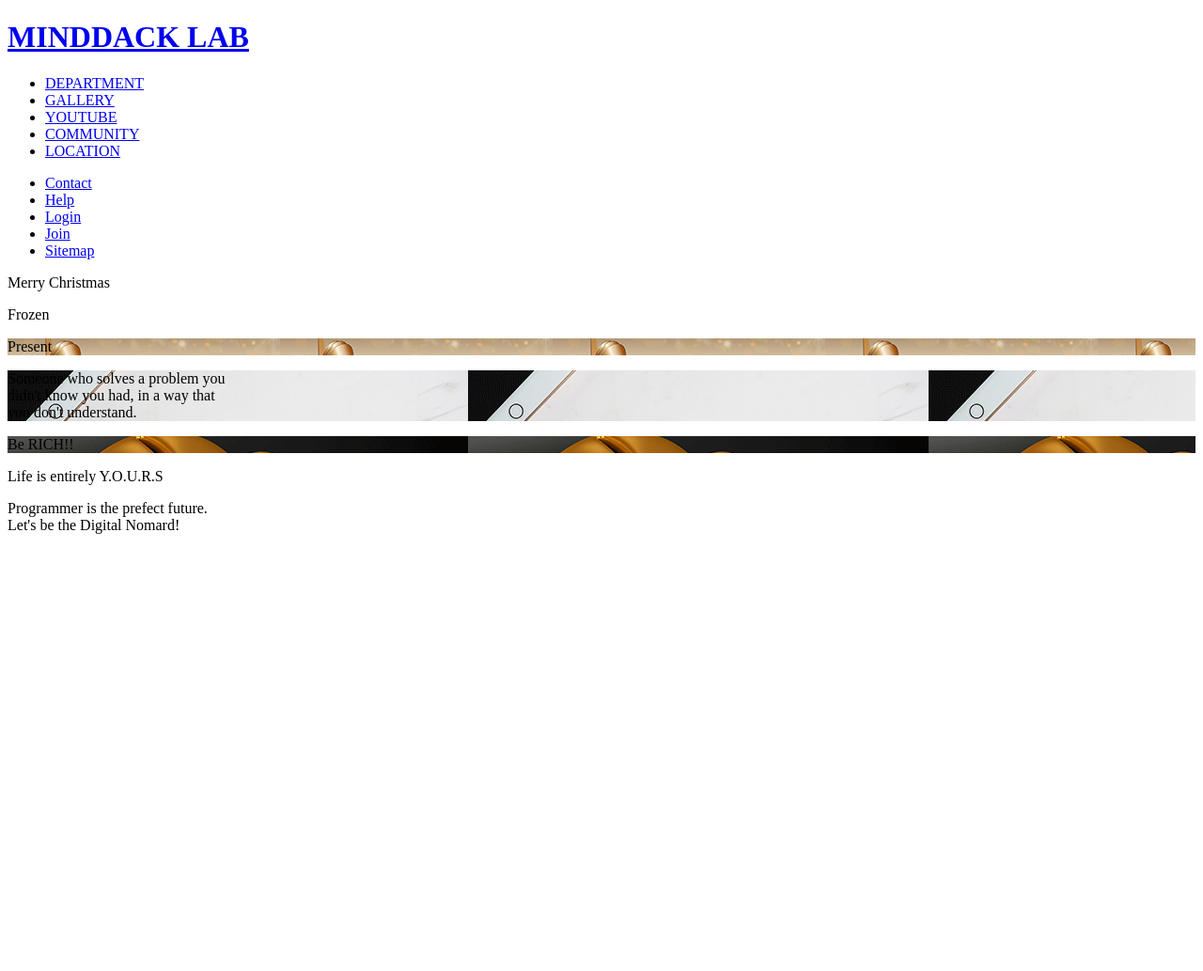
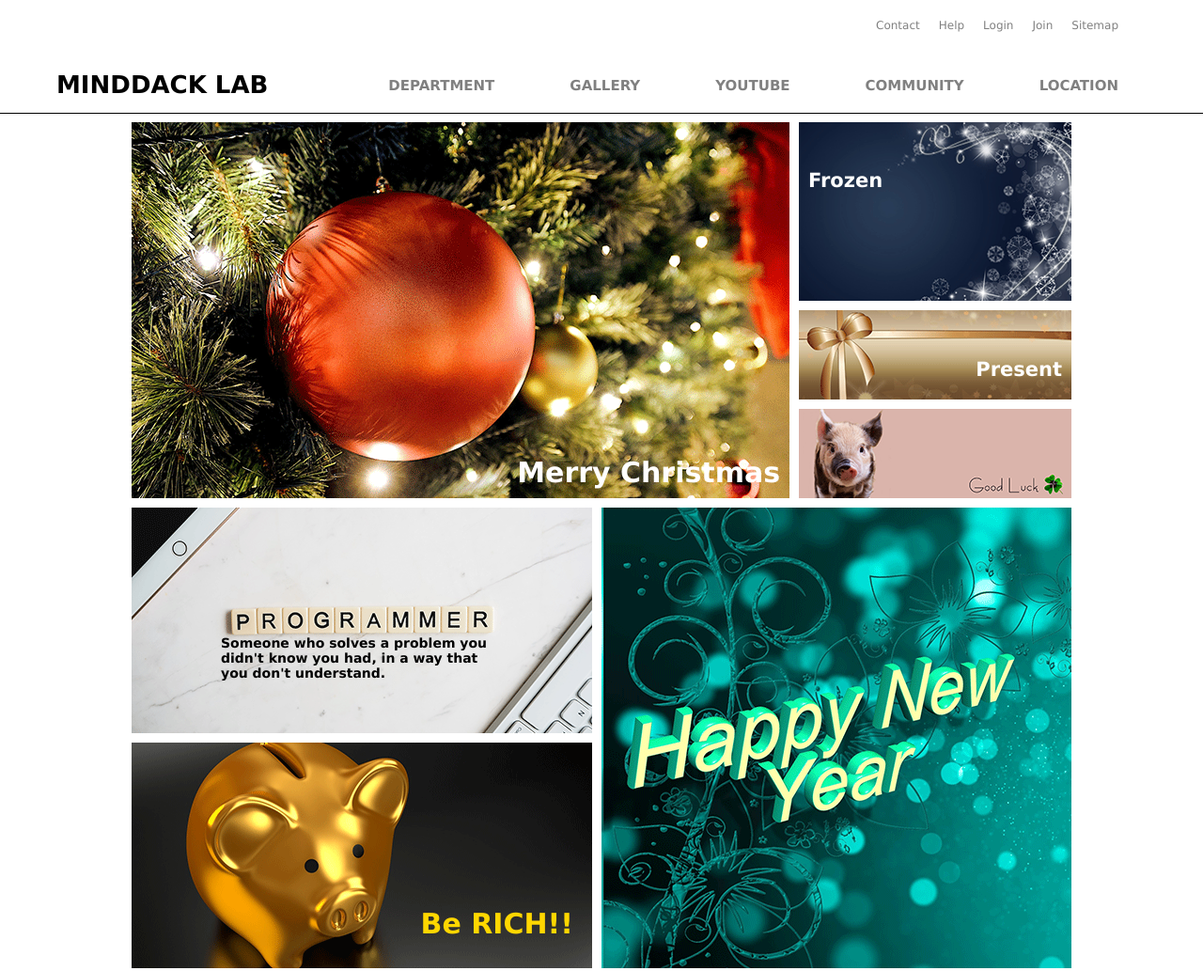
Before and after one commit to Shiny-Shine/Scss-1-03, a plain HTML site: page gallery.html in a window 1280 px wide. Shown: the top 1033 px of the page at 94% size. Before the commit the page ends 800 px from the top, so only its background shows below. Drawn offline with Linux system fonts and the light colour scheme.

Commit message:
2025-12-21 1차 마무리

```diff
--- a/gallery.html
+++ b/gallery.html
@@ -5,7 +5,7 @@
     <meta http-equiv="X-UA-Compatible" content="IE=edge">
     <meta name="viewport" content="width=device-width, initial-scale=1.0">
     <title>MinDDack LAB</title>
-    <link rel="stylesheet" href="styleGallery.css">
+    <link rel="stylesheet" href="./css/galery.css">
 </head>
 <body>
     <header>
--- a/scss/constant/_mixins.scss
+++ b/scss/constant/_mixins.scss
@@ -4,8 +4,6 @@
 {
     margin: 0;
     padding: 0;
-    background-color: vars.$bgc;
-    color: vars.$fontcolor;
     font-family: vars.$ffamily;
     text-decoration: vars.$tdecor;
     box-sizing: border-box;
@@ -13,7 +11,7 @@
 
 @mixin center-block($width: vars.$widthContent)
 {
-    width: vars.$widthContent;
+    width: $width;
     margin: 0 auto;
 }
 
@@ -28,3 +26,10 @@
     list-style: none;
     display: inline-block;
 }
+
+@mixin abs-center()
+{
+    top: 50%;
+    left: 50%;
+    transform: translate(-50%, -50%);
+}
--- /dev/null
+++ b/scss/galery.scss
@@ -0,0 +1,194 @@
+@use 'sass:list';
+@use 'lib' as lib;
+
+* {
+    @include lib.default();
+}
+
+header {
+    width: 100%;
+    position: fixed;
+    background-color: white;
+    border-bottom: 1px solid black;
+    z-index: 10;
+
+    .inner {
+        @include lib.center-block();
+        position: relative;
+        height: 120px;
+        font-size: 0;
+
+        h1 {
+            position: absolute;
+            left: 10px;
+            bottom: 15px;
+            font-size: 26px;
+
+            a {
+                @include lib.text-deco(black);
+            }
+        }
+    }
+}
+
+#navbar {
+    position: absolute;
+    right: 0;
+    bottom: 0;
+
+    li {
+        @include lib.list-default();
+        font-weight: bold;
+        font-size: 15px;
+    }
+
+    a {
+    display: block;
+    padding: 20px 40px;
+    @include lib.text-deco(gray);
+
+    &:hover {
+      color: white;
+      background-color: gray;
+    }
+  }
+}
+
+#utility {
+    position: absolute;
+    right: 30px;
+    top: 20px;
+
+    li {
+        @include lib.list-default();
+    }
+
+    a {
+        display: block;
+        padding: 0 10px;
+        font-size: 12px;
+        @include lib.text-deco(gray);
+    }
+}
+
+section {
+    @include lib.center-block(lib.$widthFooter);
+    padding-top: 120px;
+
+    article {
+        float: left;
+        position: relative;
+
+        p {
+            position: absolute;
+            color: white;
+            font-weight: bold;
+        }
+    }
+
+    .article1 {
+        width: 700px;
+        height: 400px;
+        margin: 10px 10px 10px 0;
+        background-image: url(../img/700x400.png);
+
+        p {
+            right: 10px;
+            bottom: 10px;
+            font-size: 30px;
+        }
+    }
+
+    .article2 {
+        width: 290px;
+        height: 190px;
+        margin-top: 10px;
+        background-image: url(../img/290x190.png);
+
+        p {
+            top: 50px;
+            left: 10px;
+            font-size: 21px;
+        }
+    }
+
+    .article3 {
+        width: 290px;
+        height: 95px;
+        margin-top: 10px;
+
+        p {
+            right: 10px;
+            bottom: 20px;
+            font-size: 21px;
+        }
+    }
+
+    #article4 {
+        width: 490px;
+        margin-right: 10px;
+
+        .article4 {
+            width: 490px;
+            height: 240px;
+            margin-bottom: 10px;
+        }
+    }
+
+    #article4-1 {
+        @include lib.abs-center();
+        width: 300px;
+        top: 160px;
+        font-size: 14px;
+        color: black;
+    }
+
+    #article4-2 {
+        right: 20px;
+        bottom: 30px;
+        font-size: 30px;
+        color: gold;
+    }
+
+    .article5 {
+        width: 500px;
+        height: 490px;
+        background-image: url(../img/500x490.png);
+        margin-bottom: 10px;
+    }
+
+    .article6 {
+        width: 1000px;
+        height: 371px;
+        background-image: url(../img/1000x371.png);
+        margin-bottom: 10px;
+
+        p {
+            @include lib.abs-center();
+            font-size: 50px;
+            white-space: nowrap;
+            text-shadow: 2px 2px 2px black;
+        }
+    }
+
+    .article7 {
+        width: 1000px;
+        height: 361px;
+        background-image: url(../img/1000x361.png);
+        margin-bottom: 10px;
+
+        p {
+            font-weight: normal;
+            width: 450px;
+            height: 150px;
+            right: 30px;
+            bottom: 40px;
+            font-size: 20px;
+
+            span {
+                font-size: 30px;
+                font-weight: bold;
+            }
+        }
+    }
+}
--- a/scss/main.scss
+++ b/scss/main.scss
@@ -79,22 +79,22 @@ header {
         color: white;
         margin: 0 auto;
         padding-top: 150px;
-    }
 
-    span {
-        font-size: 80px;
-        font-weight: bold;
+        span {
+            font-size: 80px;
+            font-weight: bold;
+        }
     }
 }
 
 section {
     @include lib.center-block();
+    padding: 50px;
     height: 450px;
-    padding: 50px;
 
     > p {
         font-weight: bold;
-        padding: 10px 0;
+        text-align: center;
     }
 }
 
```
Also changed, not shown: css/galery.css (added), css/main.css, 2 other files.
